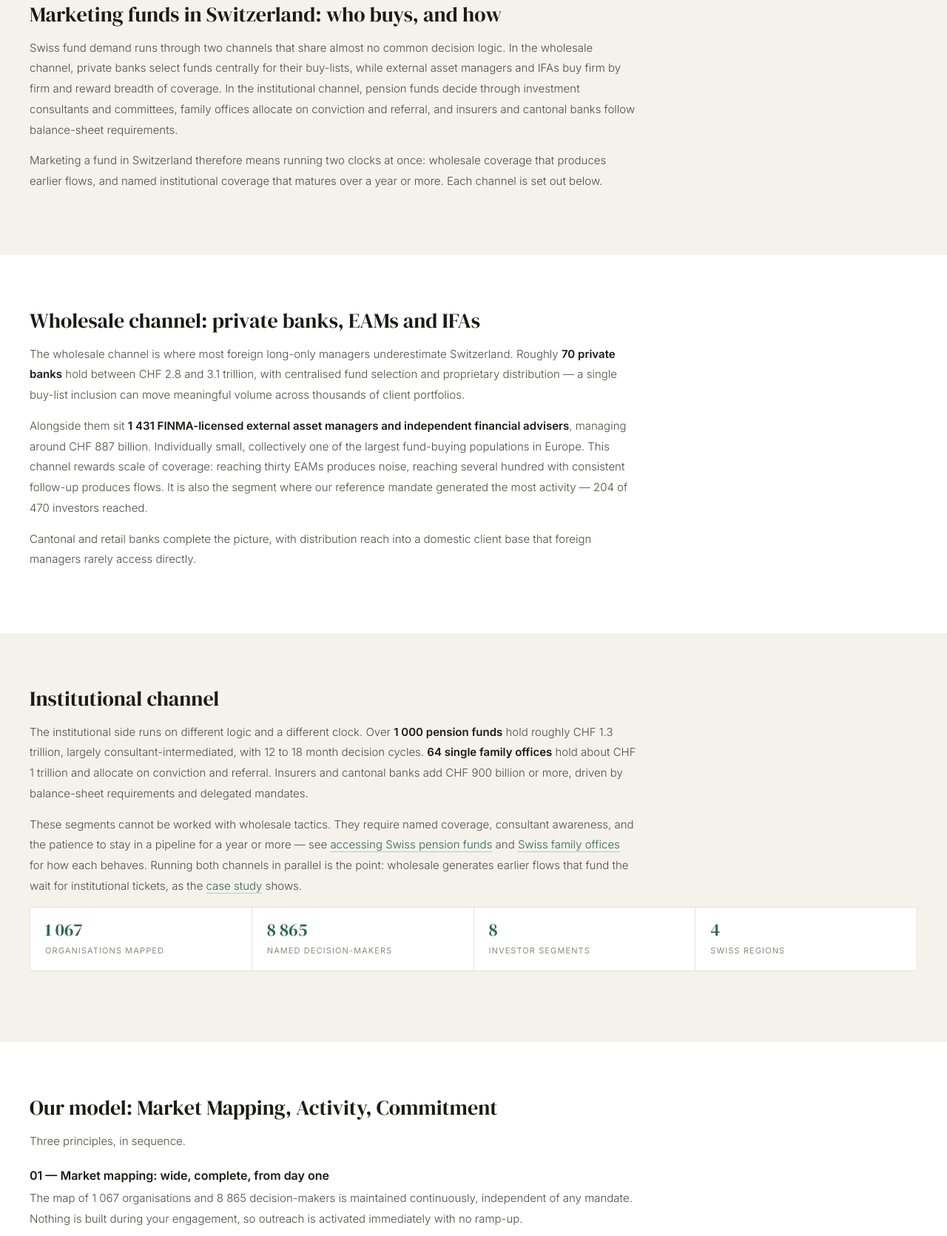
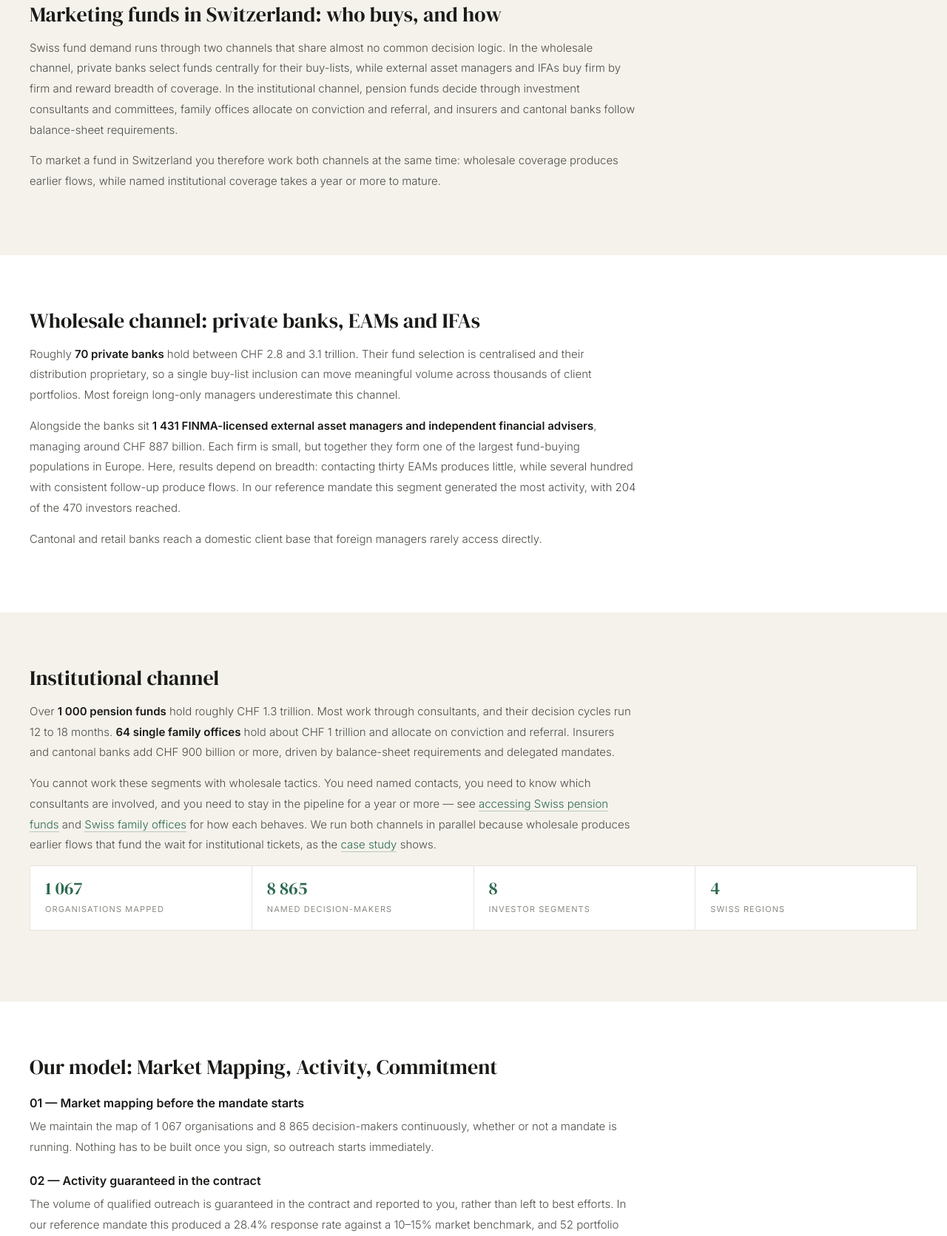
Before and after one commit to gperruchon/imc-website, a plain HTML site: page third-party-marketing-switzerland.html in a window 1280 px wide. Shown: the part 1129-2800 px from the top of the page at 74% size. Drawn offline with Linux system fonts and the light colour scheme.

Commit message:
Update third-party-marketing-switzerland.html

```diff
--- a/third-party-marketing-switzerland.html
+++ b/third-party-marketing-switzerland.html
@@ -264,7 +264,7 @@
     </nav>
     <span class="eyebrow">Third Party Marketing &middot; Outsourced Distribution</span>
     <h1>Fund Distribution in Switzerland: Third Party Marketing for Asset Managers</h1>
-    <p class="page-lede">One mandate gives a long-only or UCITS manager direct connection to <strong>1 067 qualified prospects</strong> across the wholesale and institutional channels &mdash; without an entity, a hire, or an eighteen-month ramp-up.</p>
+    <p class="page-lede">If you run long-only or UCITS strategies, one mandate connects you directly to <strong>1 067 qualified prospects</strong> across the wholesale and institutional channels. You do not need a Swiss entity or a local hire, and you avoid the eighteen-month ramp-up.</p>
   </div>
 </header>
 
@@ -276,7 +276,7 @@
     <div class="w">
       <div class="pg-body fade-up">
         <h2>Third party marketing vs. opening a Swiss office</h2>
-        <p>Most foreign asset managers reach the same decision point: hire a Swiss salesperson, or outsource. The comparison is usually framed as cost. It is really about cost, time and concentration risk together.</p>
+        <p>Most foreign asset managers eventually have to choose between hiring a Swiss salesperson and outsourcing. The decision is usually framed as cost, but time and concentration risk matter just as much.</p>
       </div>
       <div class="pg-body fade-up">
         <table>
@@ -291,7 +291,7 @@
             <tr><td><strong>Exit</strong></td><td>Redundancy, entity wind-down</td><td>Mandate ends</td></tr>
           </tbody>
         </table>
-        <p>A hire is the right answer once Swiss AUM justifies a permanent seat. Before that point, a fixed cost is being carried against an unproven market &mdash; and if the hire leaves, so does the network.</p>
+        <p>A hire is the right answer once Swiss AUM justifies a permanent seat. Before that point, you carry a fixed cost against an unproven market, and if the hire leaves, the network leaves too.</p>
       </div>
     </div>
   </section>
@@ -302,7 +302,7 @@
       <div class="pg-body fade-up">
         <h2>Marketing funds in Switzerland: who buys, and how</h2>
         <p>Swiss fund demand runs through two channels that share almost no common decision logic. In the wholesale channel, private banks select funds centrally for their buy-lists, while external asset managers and IFAs buy firm by firm and reward breadth of coverage. In the institutional channel, pension funds decide through investment consultants and committees, family offices allocate on conviction and referral, and insurers and cantonal banks follow balance-sheet requirements.</p>
-        <p>Marketing a fund in Switzerland therefore means running two clocks at once: wholesale coverage that produces earlier flows, and named institutional coverage that matures over a year or more. Each channel is set out below.</p>
+        <p>To market a fund in Switzerland you therefore work both channels at the same time: wholesale coverage produces earlier flows, while named institutional coverage takes a year or more to mature.</p>
       </div>
     </div>
   </section>
@@ -312,9 +312,9 @@
     <div class="w">
       <div class="pg-body fade-up">
         <h2>Wholesale channel: private banks, EAMs and IFAs</h2>
-        <p>The wholesale channel is where most foreign long-only managers underestimate Switzerland. Roughly <strong>70 private banks</strong> hold between CHF 2.8 and 3.1 trillion, with centralised fund selection and proprietary distribution &mdash; a single buy-list inclusion can move meaningful volume across thousands of client portfolios.</p>
-        <p>Alongside them sit <strong>1 431 FINMA-licensed external asset managers and independent financial advisers</strong>, managing around CHF 887 billion. Individually small, collectively one of the largest fund-buying populations in Europe. This channel rewards scale of coverage: reaching thirty EAMs produces noise, reaching several hundred with consistent follow-up produces flows. It is also the segment where our reference mandate generated the most activity &mdash; 204 of 470 investors reached.</p>
-        <p>Cantonal and retail banks complete the picture, with distribution reach into a domestic client base that foreign managers rarely access directly.</p>
+        <p>Roughly <strong>70 private banks</strong> hold between CHF 2.8 and 3.1 trillion. Their fund selection is centralised and their distribution proprietary, so a single buy-list inclusion can move meaningful volume across thousands of client portfolios. Most foreign long-only managers underestimate this channel.</p>
+        <p>Alongside the banks sit <strong>1 431 FINMA-licensed external asset managers and independent financial advisers</strong>, managing around CHF 887 billion. Each firm is small, but together they form one of the largest fund-buying populations in Europe. Here, results depend on breadth: contacting thirty EAMs produces little, while several hundred with consistent follow-up produce flows. In our reference mandate this segment generated the most activity, with 204 of the 470 investors reached.</p>
+        <p>Cantonal and retail banks reach a domestic client base that foreign managers rarely access directly.</p>
       </div>
     </div>
   </section>
@@ -324,8 +324,8 @@
     <div class="w">
       <div class="pg-body fade-up">
         <h2>Institutional channel</h2>
-        <p>The institutional side runs on different logic and a different clock. Over <strong>1 000 pension funds</strong> hold roughly CHF 1.3 trillion, largely consultant-intermediated, with 12 to 18 month decision cycles. <strong>64 single family offices</strong> hold about CHF 1 trillion and allocate on conviction and referral. Insurers and cantonal banks add CHF 900 billion or more, driven by balance-sheet requirements and delegated mandates.</p>
-        <p>These segments cannot be worked with wholesale tactics. They require named coverage, consultant awareness, and the patience to stay in a pipeline for a year or more &mdash; see <a href="/swiss-pension-funds.html">accessing Swiss pension funds</a> and <a href="/swiss-family-offices.html">Swiss family offices</a> for how each behaves. Running both channels in parallel is the point: wholesale generates earlier flows that fund the wait for institutional tickets, as the <a href="/case-study-private-markets.html">case study</a> shows.</p>
+        <p>Over <strong>1 000 pension funds</strong> hold roughly CHF 1.3 trillion. Most work through consultants, and their decision cycles run 12 to 18 months. <strong>64 single family offices</strong> hold about CHF 1 trillion and allocate on conviction and referral. Insurers and cantonal banks add CHF 900 billion or more, driven by balance-sheet requirements and delegated mandates.</p>
+        <p>You cannot work these segments with wholesale tactics. You need named contacts, you need to know which consultants are involved, and you need to stay in the pipeline for a year or more &mdash; see <a href="/swiss-pension-funds.html">accessing Swiss pension funds</a> and <a href="/swiss-family-offices.html">Swiss family offices</a> for how each behaves. We run both channels in parallel because wholesale produces earlier flows that fund the wait for institutional tickets, as the <a href="/case-study-private-markets.html">case study</a> shows.</p>
       </div>
 
       <div class="pg-facts fade-up">
@@ -342,13 +342,12 @@
     <div class="w">
       <div class="pg-body fade-up">
         <h2>Our model: Market Mapping, Activity, Commitment</h2>
-        <p>Three principles, in sequence.</p>
-        <h3>01 &mdash; Market mapping: wide, complete, from day one</h3>
-        <p>The map of 1 067 organisations and 8 865 decision-makers is maintained continuously, independent of any mandate. Nothing is built during your engagement, so outreach is activated immediately with no ramp-up.</p>
-        <h3>02 &mdash; Activity: volume drives results</h3>
-        <p>Distribution is a numbers business before it is a relationship business. The volume of qualified outreach is contractually guaranteed and reported, not left to best efforts. In our reference mandate this produced a 28.4% response rate against a 10&ndash;15% market benchmark, and 52 portfolio manager meetings.</p>
+        <h3>01 &mdash; Market mapping before the mandate starts</h3>
+        <p>We maintain the map of 1 067 organisations and 8 865 decision-makers continuously, whether or not a mandate is running. Nothing has to be built once you sign, so outreach starts immediately.</p>
+        <h3>02 &mdash; Activity guaranteed in the contract</h3>
+        <p>The volume of qualified outreach is guaranteed in the contract and reported to you, rather than left to best efforts. In our reference mandate this produced a 28.4% response rate against a 10&ndash;15% market benchmark, and 52 portfolio manager meetings.</p>
         <h3>03 &mdash; Commitment: maximum three mandates</h3>
-        <p>Calling capacity is finite. A hard ceiling of three concurrent mandates means your pipeline gets undivided focus and your strategy is never presented alongside a competing one in the same conversation.</p>
+        <p>We take three mandates at most at any time, because calling capacity is finite. Your pipeline gets our full attention, and your strategy is never presented alongside a competing one in the same conversation.</p>
       </div>
     </div>
   </section>
@@ -358,7 +357,7 @@
     <div class="w">
       <div class="pg-body fade-up">
         <h2>Business Development as a Service (BDaaS)</h2>
-        <p>Third party marketing is often sold as introductions. What managers actually need is the whole business development function, operating in their name and reporting like an internal team. That is what we mean by BDaaS:</p>
+        <p>Third party marketing is often sold as introductions. We take on the whole business development function instead: it operates in your name and reports to you like an internal team. That is what we mean by BDaaS:</p>
         <ul>
           <li><strong>Market intelligence</strong> &mdash; who is allocating, to what, through which vehicle, and who advises them</li>
           <li><strong>Targeted outreach</strong> &mdash; positioned against what each allocator already holds</li>
```
